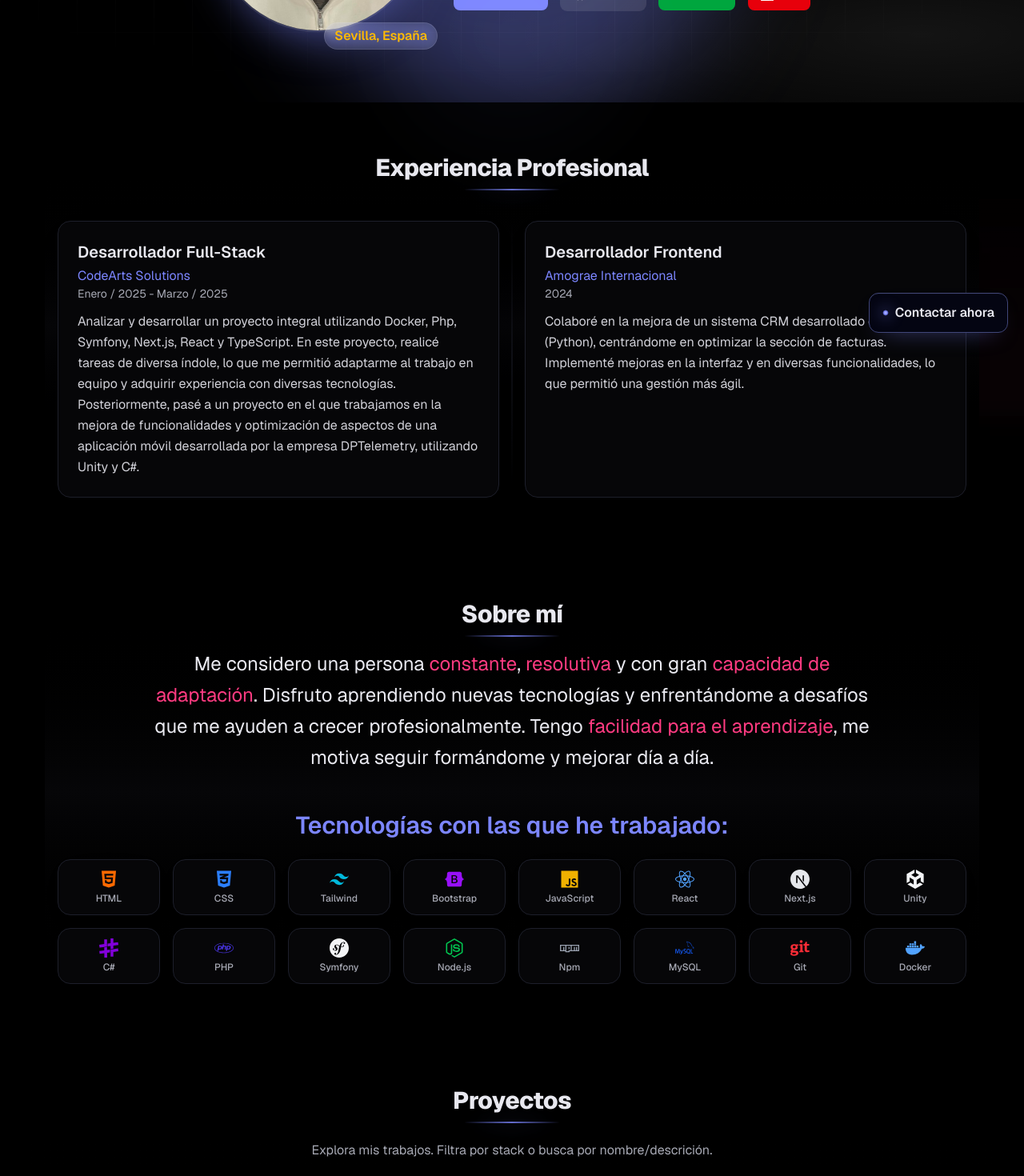
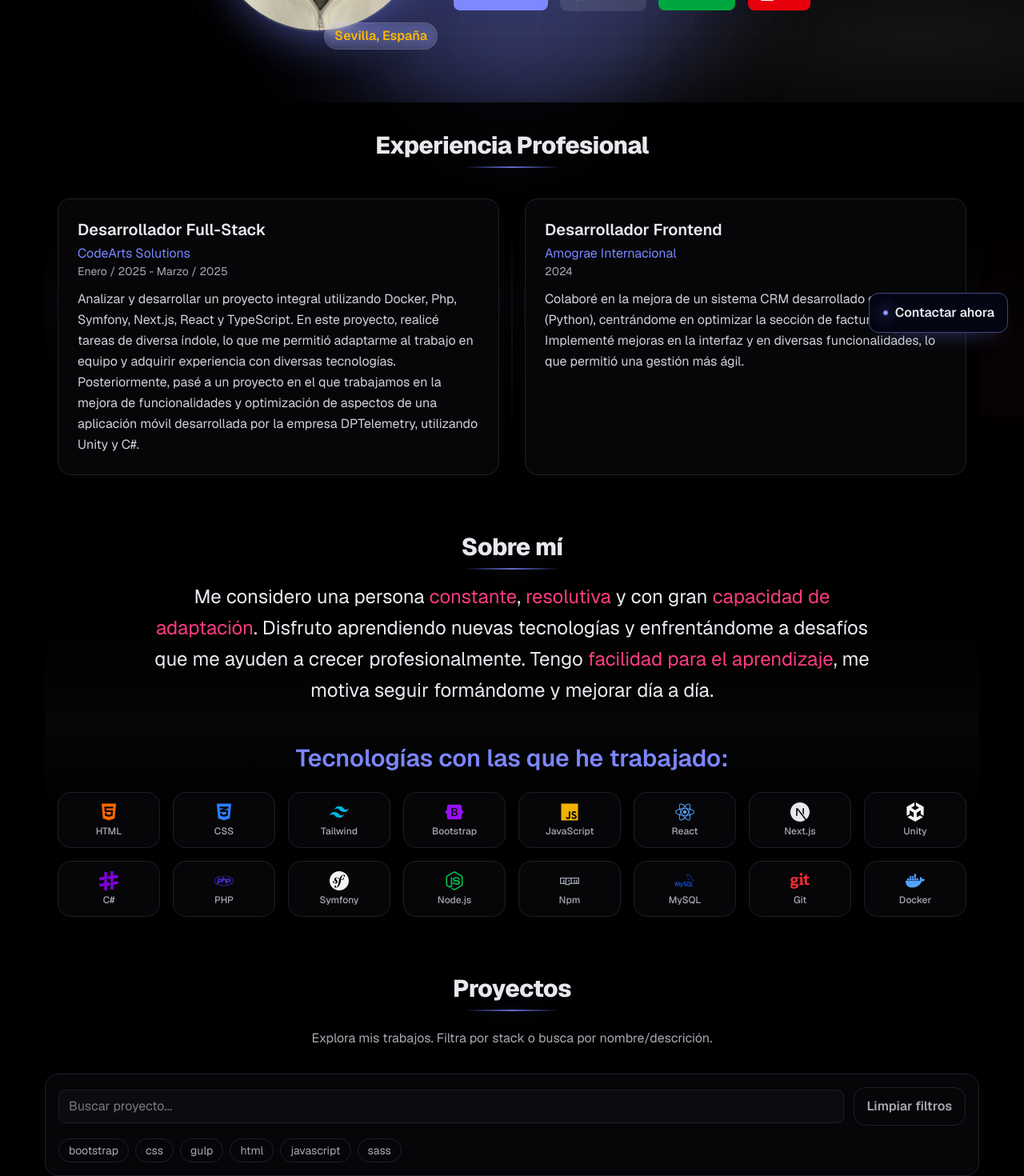
Before and after one commit to FranManuel95/Portfolio-Personal, a Next.js app: page / in a window 1280 px wide. Shown: the part 360-1830 px from the top of the page at 80% size. Built offline with nearby package versions, Linux system fonts and the light colour scheme.

Commit message:
Reducción del padding entre secciones

```diff
--- a/src/app/page.tsx
+++ b/src/app/page.tsx
@@ -67,7 +67,7 @@ export default function Home() {
         </div>
       </section>
 
-      <section id="experiencia" className="py-16" ref={expRef}>
+      <section id="experiencia" className="py-9" ref={expRef}>
         <div className="container">
           <div className="reveal" style={delay(0)}>
             <Experience />
@@ -75,7 +75,7 @@ export default function Home() {
         </div>
       </section>
 
-      <section id="sobremí" className="py-16" ref={aboutRef}>
+      <section id="sobremí" className="py-9" ref={aboutRef}>
         <div className="container">
           <div className="reveal" style={delay(40)}>
             <About />
@@ -83,7 +83,7 @@ export default function Home() {
         </div>
       </section>
 
-      <section id="proyectos" className="py-16" ref={showcaseRef}>
+      <section id="proyectos" className="py-9" ref={showcaseRef}>
         <div className="container">
           <div className="reveal" style={delay(0)}>
             <ProjectsShowcase />
@@ -92,7 +92,7 @@ export default function Home() {
       </section>
 
       {/* CONTACTO: Formulario + Footer */}
-      <section id="contacto" className="py-16" ref={contactRef}>
+      <section id="contacto" className="py-9" ref={contactRef}>
         <div className="container">
           <div className="reveal" style={delay(0)}>
             <ContactForm />
--- a/src/components/ProjectsShowCase.tsx
+++ b/src/components/ProjectsShowCase.tsx
@@ -112,7 +112,7 @@ function useRevealWithin<T extends HTMLElement>() {
       {
         threshold: 0,                  // dispara en cuanto toca
         root: null,                    // viewport
-        rootMargin: "0px 0px -20% 0px" // aparece un poco antes de salir por abajo
+        rootMargin: "0px 0px -100% 0px" // aparece un poco antes de salir por abajo
       }
     );
 
```
